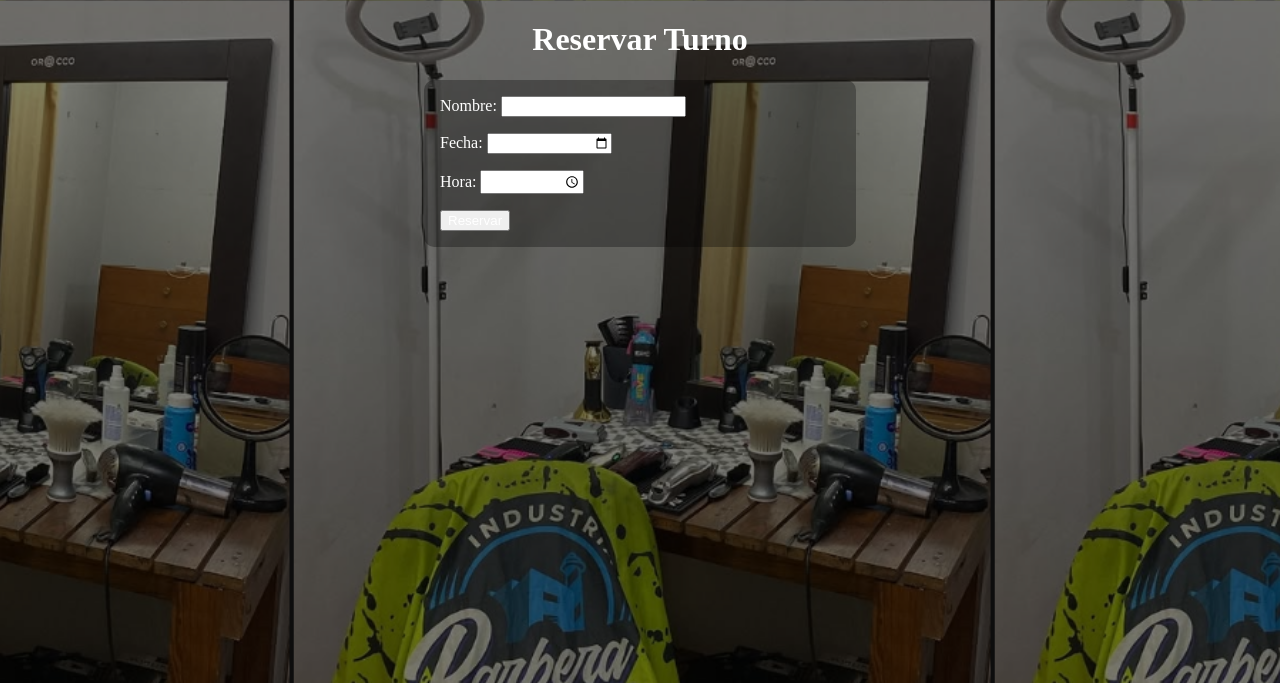
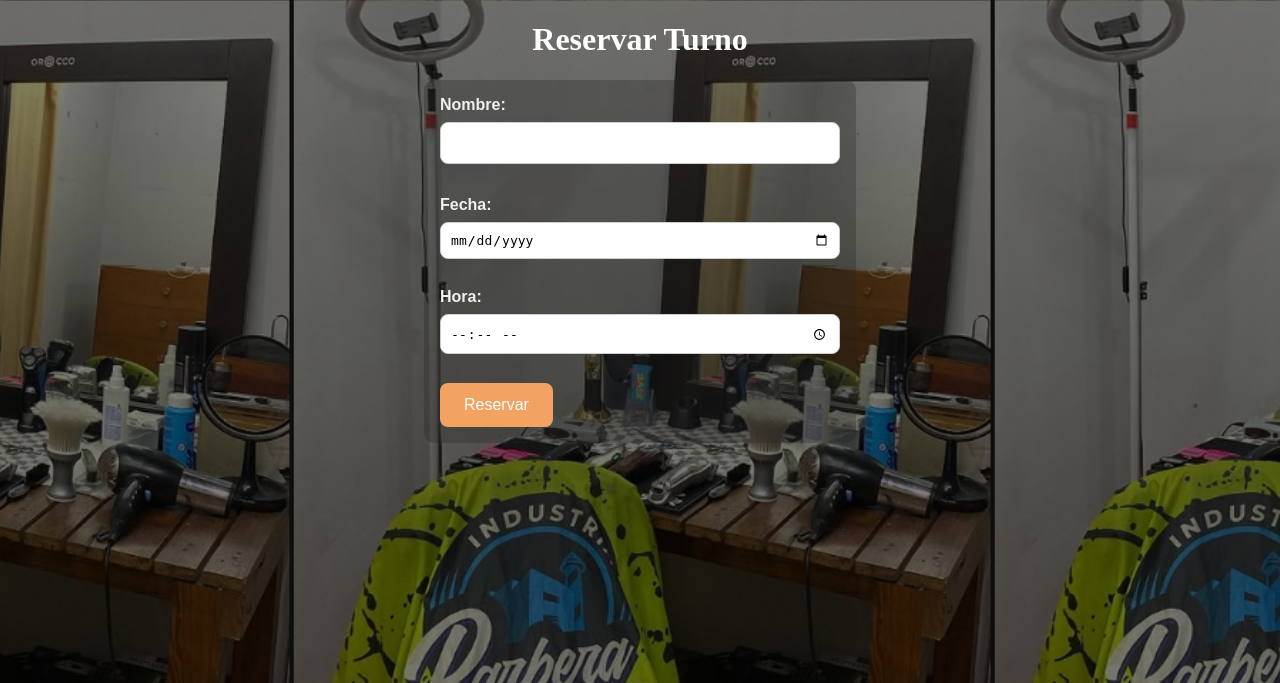
Before and after one commit to Martincagliero/Turnero, a Flask app: page / in a window 1280 px wide. Shown: the top 683 px of the page. Run offline with Flask 3, Linux system fonts and the light colour scheme.

Commit message:
Tu mensaje

```diff
--- a/templates/admin.html
+++ b/templates/admin.html
@@ -34,7 +34,7 @@
             border-radius: 10px;
             max-width: 400px;
             margin: 1em auto;
-            color: #fff;
+            color: #e2e0e0;
         }
         form {
             text-align: center;
@@ -45,7 +45,7 @@
             border: none;
             border-radius: 5px;
             background-color: #e74c3c;
-            color: white;
+            color: rgb(241, 241, 241);
             font-size: 1em;
             cursor: pointer;
         }
--- a/templates/index.html
+++ b/templates/index.html
@@ -33,11 +33,46 @@
             color: #fff;
             text-align: center;
         }
-        label, input, button {
-            color: #fff;
-        }
+        /* Estilo para los labels */
+    label {
+    display: block;           /* que cada label esté en su línea */
+    font-weight: bold;
+    color: #f0efed;           /* marrón elegante */
+    margin-bottom: 0.5em;
+    font-family: 'Arial', sans-serif;
+}
+
+/* Estilo para los inputs */
+input {
+    width: 100%;
+    padding: 0.7em;
+    border: 1px solid #ccc;
+    border-radius: 8px;
+    font-size: 1em;
+    outline: none;
+    margin-bottom: 1em;
+    box-sizing: border-box;
+}
+
+/* Estilo para el botón */
+button {
+    background-color: #F4A261;   /* color cálido tipo peluquería */
+    color: #fff;
+    border: none;
+    border-radius: 8px;
+    padding: 0.8em 1.5em;
+    font-size: 1em;
+    cursor: pointer;
+    transition: background-color 0.3s;
+}
+
+button:hover {
+    background-color: #E76F51;   /* cambio de color al pasar el mouse */
+}
+
+
         form {
-            background: rgba(0,0,0,0.3);
+            background: rgba(39, 39, 39, 0.3);
             padding: 1em;
             border-radius: 10px;
             max-width: 400px;
```
Also changed, not shown: style.css (+8 -0 lines), templates/style.css (deleted, +0 -7 lines), turnos.db.
